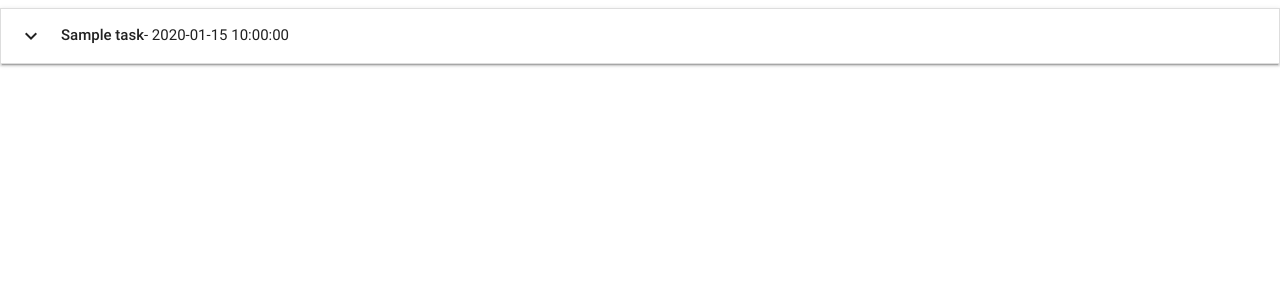
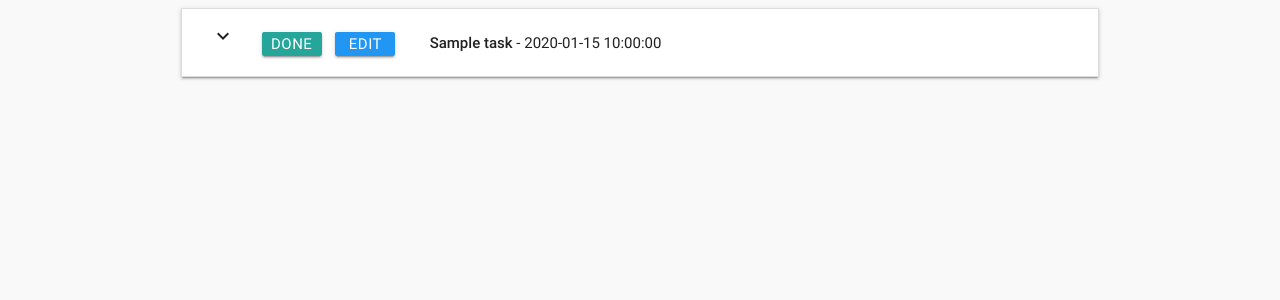
Before and after one commit to iulianpro/task-manager, a Flask app: page / in a window 1280 px wide. Shown: the top 300 px of the page. Run offline with Flask 2, Linux system fonts and the light colour scheme; a database or web service that is not in the repository returns one stand-in record (values such as "Sample title"); some libraries are stand-ins or nearby versions.

Commit message:
Project step 8 - Styled

```diff
--- /dev/null
+++ b/static/css/style.css
@@ -0,0 +1,15 @@
+body {
+    background-color: #f9f9f9;
+}
+
+.btn_small {
+    height: 24px;
+    width: 60px;
+    line-height: 24px;
+    margin: 5px 5px;
+    padding: 0 0.5em;
+}
+
+.task_header {
+    margin-top: 8px;
+}
--- a/templates/base.html
+++ b/templates/base.html
@@ -1,13 +1,15 @@
 <!DOCTYPE html>
 <html>
     <head>
-    <link href="https://fonts.googleapis.com/icon?family=Material+Icons" rel="stylesheet">
-    <link href="https://cdnjs.cloudflare.com/ajax/libs/materialize/0.100.2/css/materialize.min.css" rel="stylesheet">
+        <link href="https://fonts.googleapis.com/icon?family=Material+Icons" rel="stylesheet">
+        <link href="https://cdnjs.cloudflare.com/ajax/libs/materialize/0.100.2/css/materialize.min.css" rel="stylesheet">
+        <link href="{{url_for('static', filename='css/style.css')}}" rel="stylesheet" type="text/css"/>
     </head>
+
     <body>
-        {% block content %}
-        {% endblock %}
-
+        <div class="container">
+            {% block content %} {% endblock %}
+        </div>
 
     <script src="https://cdnjs.cloudflare.com/ajax/libs/jquery/3.4.1/jquery.min.js"></script>
     <script src="https://cdnjs.cloudflare.com/ajax/libs/materialize/0.100.2/js/materialize.min.js"></script>
--- a/templates/tasks.html
+++ b/templates/tasks.html
@@ -1,11 +1,18 @@
-{% extends 'base.html' %}
-{% block content %}
+{% extends 'base.html'%} {% block content %}
 
+<div class="row">
     <ul class="collapsible" data-collapsible="accordion">
         {% for task in tasks %}
         <li>
-        <div class="collapsible-header"><i class="material-icons">expand_more</i>
+            <div class="collapsible-header">
+                <div class="col s3">
+                    <i class="material-icons">expand_more</i>
+                    <a class="waves-effect waves-light btn btn_small">Done</a>
+                    <a class="waves-effect waves-light btn btn_small blue">Edit</a>
+                </div>
+                <div class="task_header col s9">
                     <strong>{{task.task_name}}</strong> - {{task.due_date}}
+                </div>
             </div>
             <div class="collapsible-body">
                 <span>
@@ -15,4 +22,6 @@
         </li>
         {% endfor %}
     </ul>
+</div>
+
 {% endblock %}
```
Lines whose indentation alone changed are shown as unchanged.
